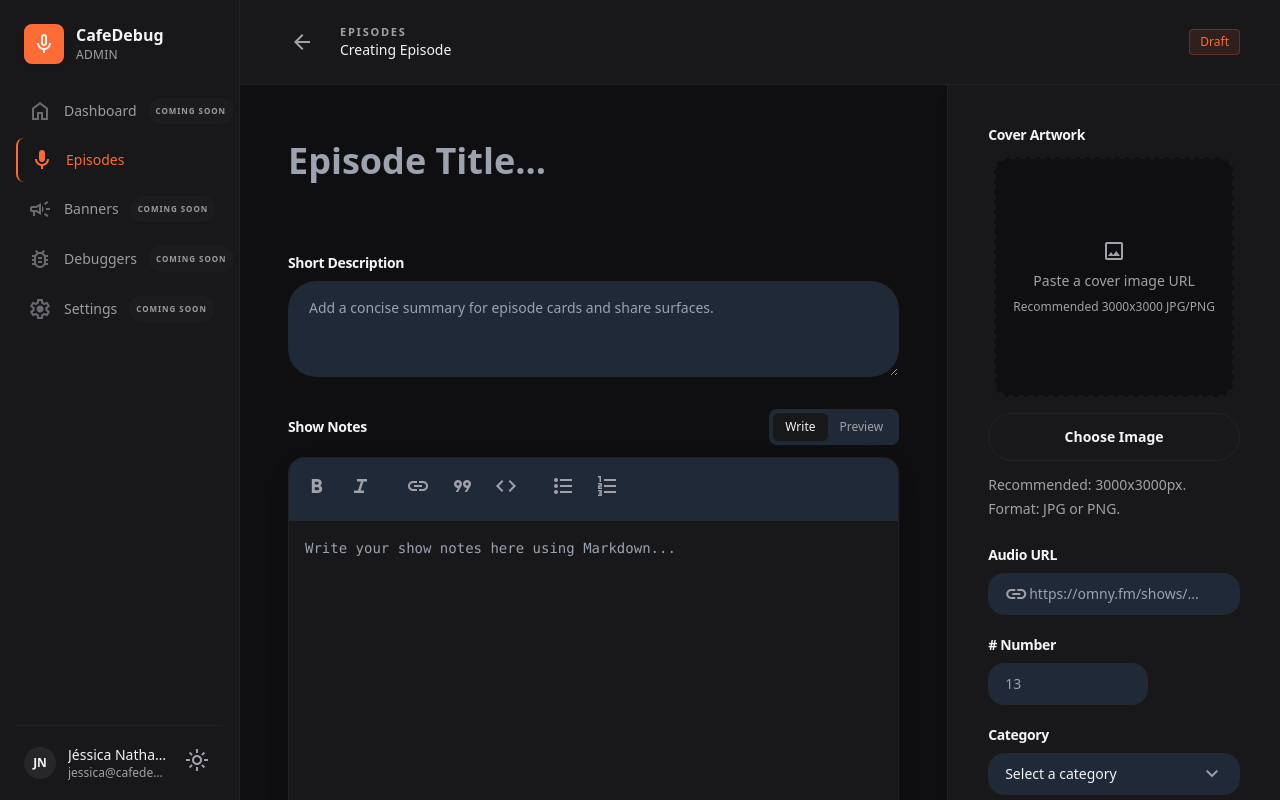
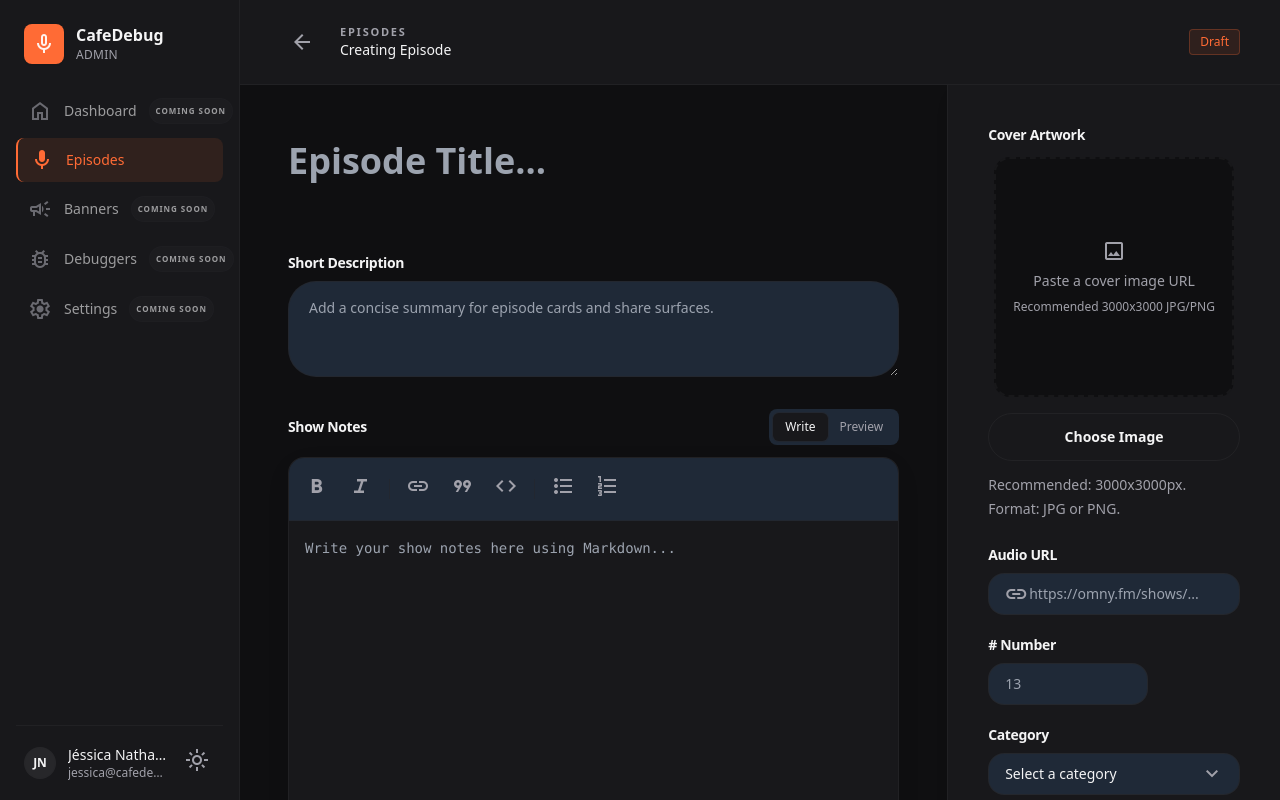
Before and after one commit to RegisBarros/cafedebug-ui, a Next.js app in the folder apps/admin/: page /episodes/new in a window 1280 px wide. Shown: the top 800 px of the page. Built offline with nearby package versions, Linux system fonts and the light colour scheme; no server answers.

Commit message:
fix(nav): update active nav item background color for better visibility

```diff
--- a/apps/admin/src/features/admin-shell/admin-shell-sidebar.tsx
+++ b/apps/admin/src/features/admin-shell/admin-shell-sidebar.tsx
@@ -37,7 +37,7 @@ function AdminShellNavItem({
   const navItemClassName = [
     navItemBaseClassName,
     isActive
-      ? "border-l-2 border-primary bg-primary/10 font-semibold text-primary"
+      ? "border-l-2 border-primary bg-nav-active-surface font-semibold text-primary"
       : "text-on-surface",
     navInteraction.interactive
       ? "transition-colors hover:bg-surface-container-low focus-visible:outline-none focus-visible:ring-2 focus-visible:ring-focus-ring"
--- a/apps/admin/tailwind.config.ts
+++ b/apps/admin/tailwind.config.ts
@@ -37,7 +37,8 @@ const config: Config = {
         "status-published-on": "var(--color-status-published-on)",
         "status-draft-surface": "var(--color-status-draft-surface)",
         "status-draft-on": "var(--color-status-draft-on)",
-        "status-draft-border": "var(--color-status-draft-border)"
+        "status-draft-border": "var(--color-status-draft-border)",
+        "nav-active-surface": "var(--color-nav-active-surface)"
       },
       spacing: {
         1: "var(--space-1)",
--- a/packages/design-tokens/styles.css
+++ b/packages/design-tokens/styles.css
@@ -67,6 +67,7 @@
   --color-status-draft-surface: #fff7ed;
   --color-status-draft-on: #ea580c;
   --color-status-draft-border: #fed7aa;
+  --color-nav-active-surface: rgb(234 88 12 / 7%);
 }
 
 :root[data-theme="dark"] {
@@ -109,4 +110,5 @@
   --color-status-draft-surface: rgb(255 107 53 / 10%);
   --color-status-draft-on: #ff6b35;
   --color-status-draft-border: rgb(255 107 53 / 25%);
+  --color-nav-active-surface: rgb(255 107 53 / 10%);
 }
```
